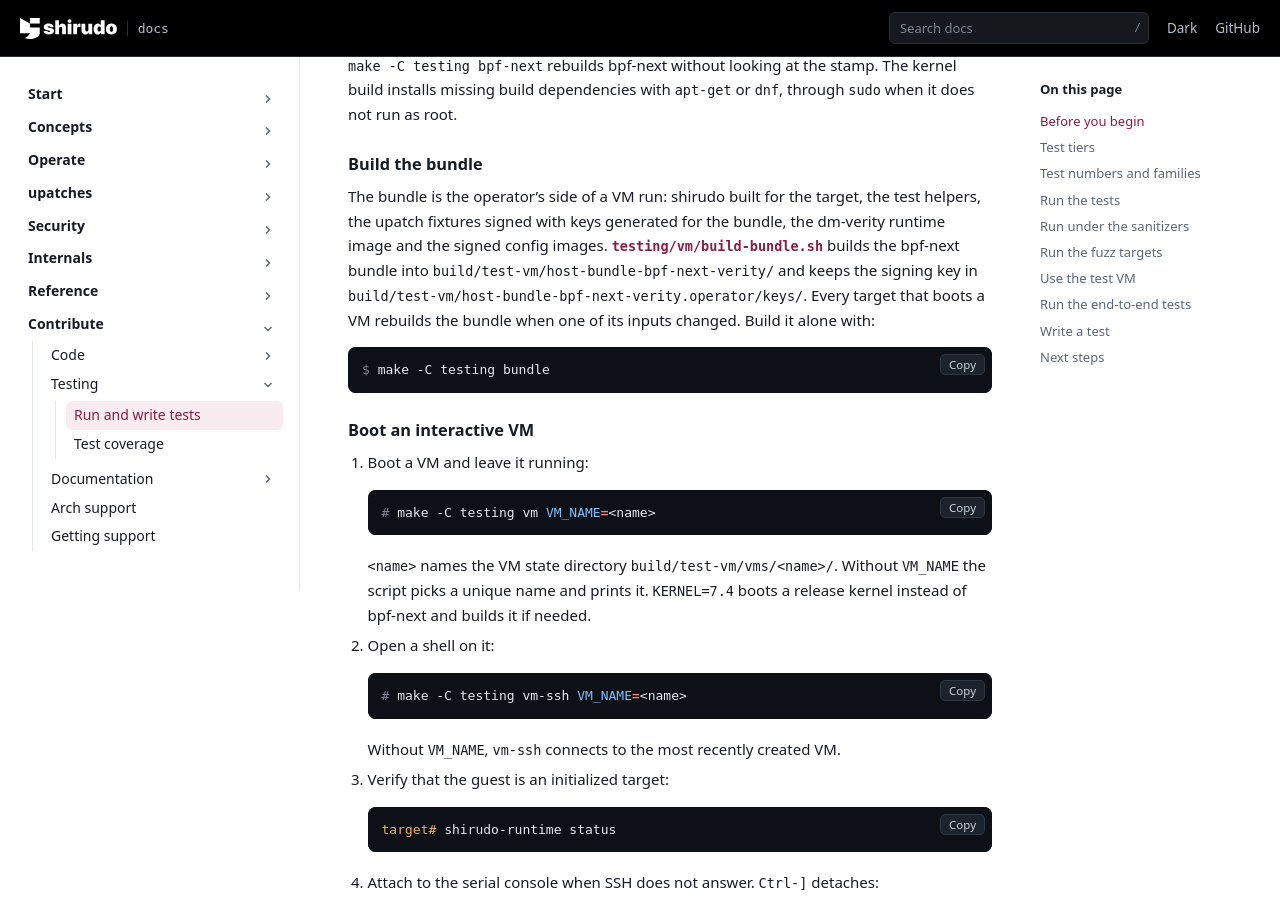
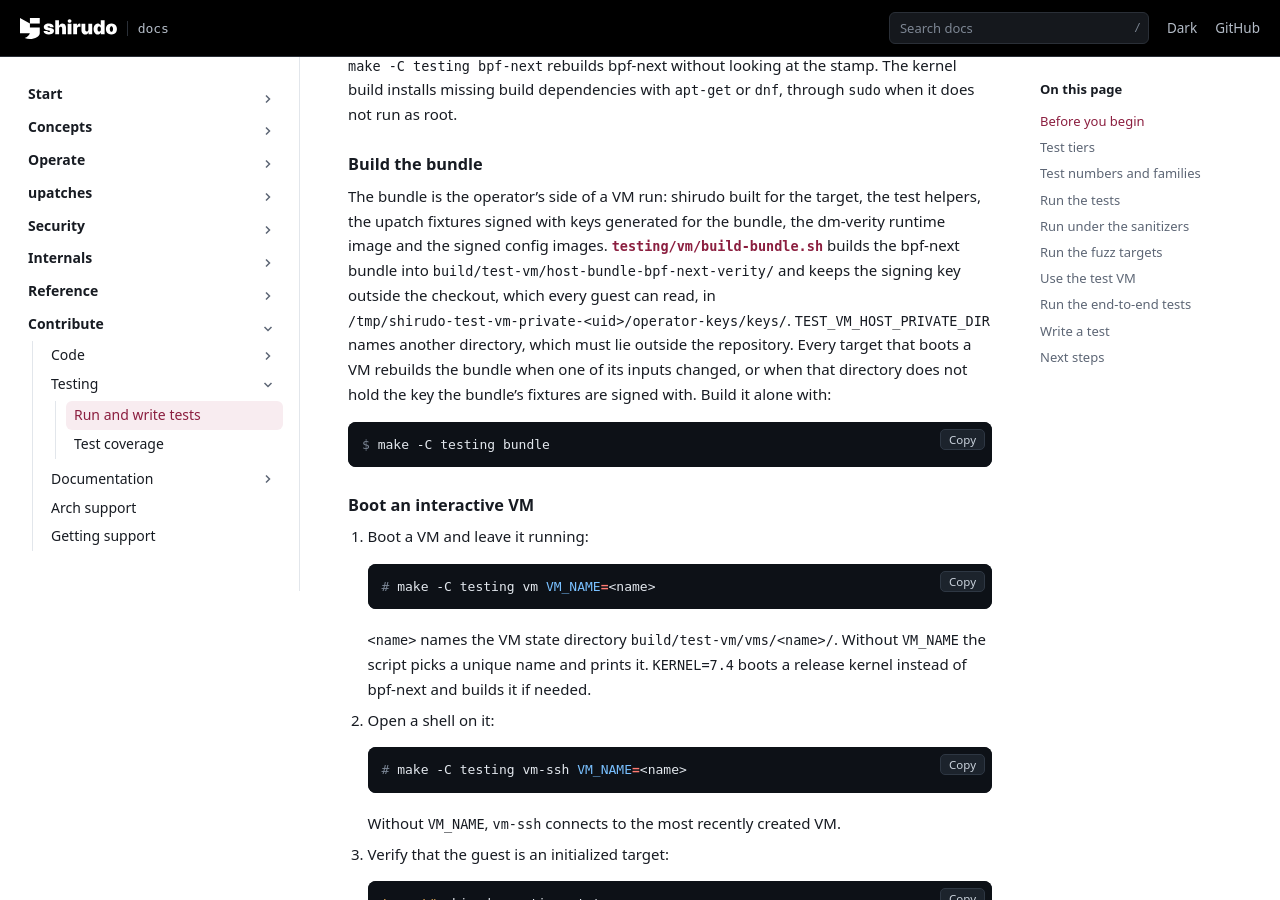
Before and after one commit to AliBashaSY/shirudo, a Sphinx documentation site: the page built from Documentation/contribute/testing/testing.rst, in a window 1280 px wide and 900 px high, scrolled down 6189 px. Built offline with Sphinx 7.4.7, drawn with Linux system fonts in a browser that asks for light colours; pages that are not in the unit, such as notebooks, are missing from menus.

Commit message:
testing: rebuild the bundle when the private key is not its own
The bundle keeps its operator key under TEST_VM_HOST_PRIVATE_DIR, and
its reuse check only asked whether a signing key exists there. A run
with another private directory, such as end2end with a directory of its
own, rebuilds the bundle with a new key in that directory and leaves the
default one holding a key the bundle's VM does not trust. A later "make
-C testing vm" reused the bundle, and an upatch signed with the default
directory's key was refused. Rebuild the bundle when the directory's
certificate is not the one the fixtures are signed with.

The testing page named the old key directory under build/, which the
private-key move left behind; it now names the private directory and
the rebuild condition.

Signed-off-by: Daniel Borkmann <daniel@iogearbox.net>

```diff
--- a/Documentation/contribute/testing/testing.rst
+++ b/Documentation/contribute/testing/testing.rst
@@ -357,10 +357,12 @@ target, the test helpers, the upatch fixtures signed with keys
 generated for the bundle, the dm-verity runtime image and the signed
 config images. :src:`testing/vm/build-bundle.sh` builds the bpf-next
 bundle into ``build/test-vm/host-bundle-bpf-next-verity/`` and keeps
-the signing key in
-``build/test-vm/host-bundle-bpf-next-verity.operator/keys/``.
-Every target that boots a VM rebuilds the bundle when one of its inputs
-changed. Build it alone with:
+the signing key outside the checkout, which every guest can read, in
+``/tmp/shirudo-test-vm-private-<uid>/operator-keys/keys/``.
+``TEST_VM_HOST_PRIVATE_DIR`` names another directory, which must lie
+outside the repository. Every target that boots a VM rebuilds the bundle
+when one of its inputs changed, or when that directory does not hold the
+key the bundle's fixtures are signed with. Build it alone with:
 
 .. code-block:: console
 
```
Also changed, not shown: 1 other file.
